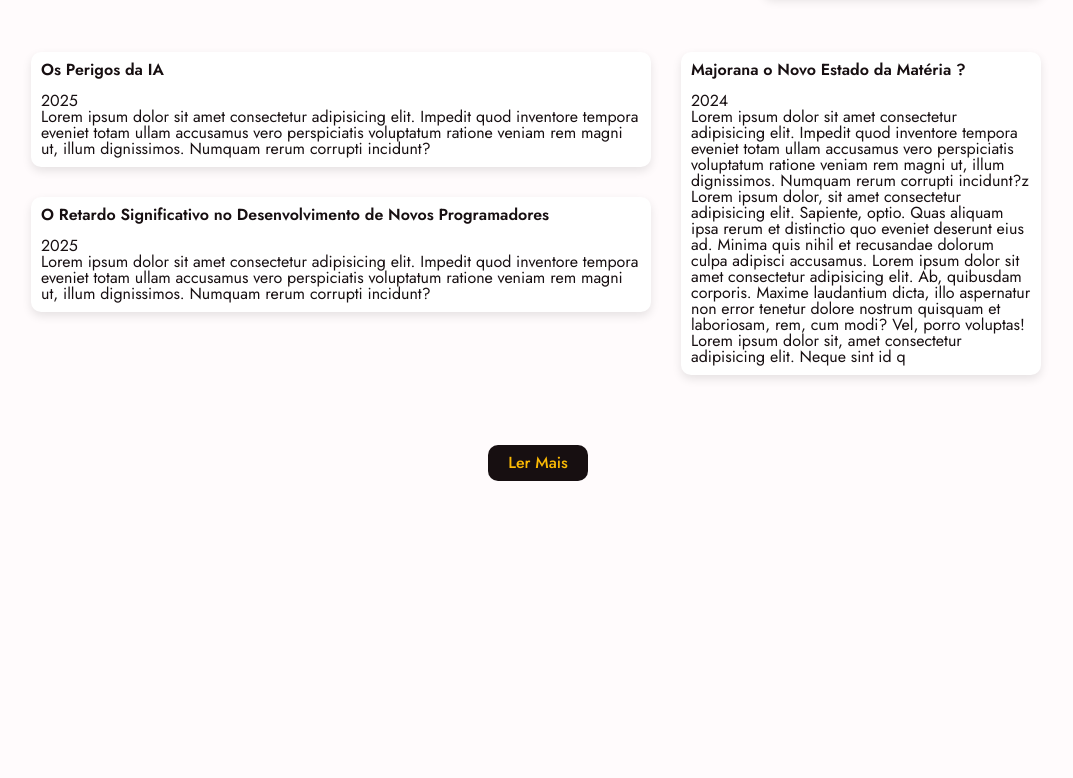
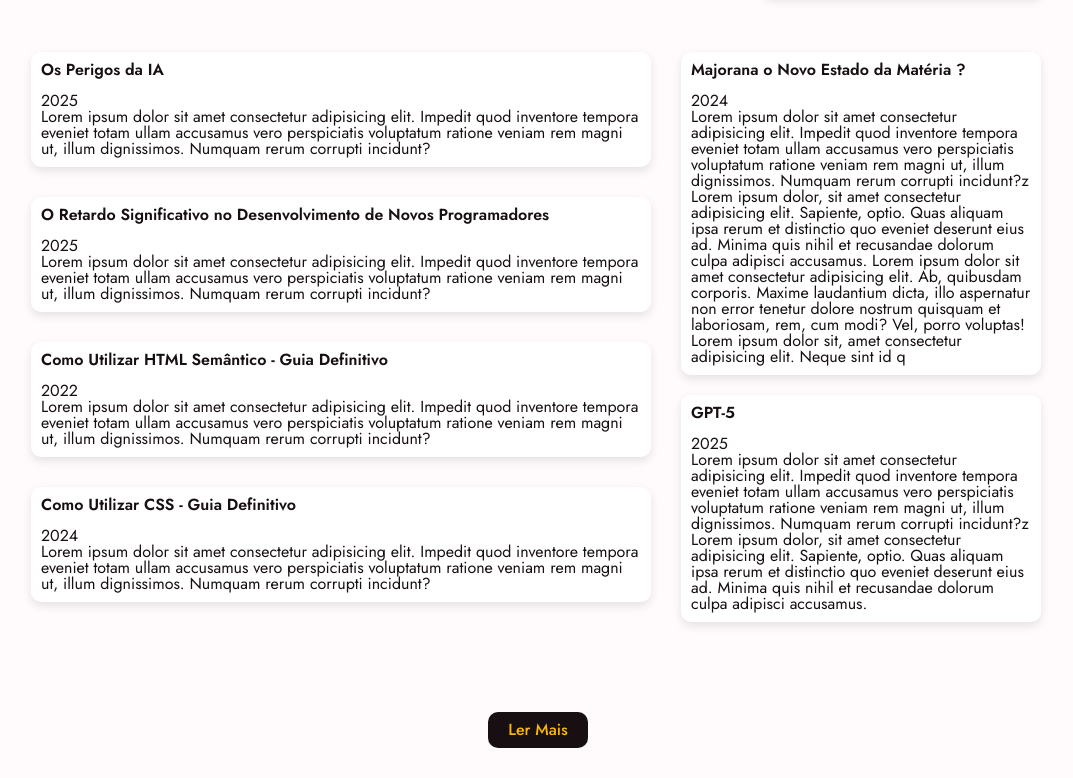
Before and after one commit to Isaac-Loiola/blogood, a plain HTML site: page index.html in a window 1280 px wide. Shown: the part 1746-2524 px from the top of the page, without its empty margins (102-1175 px from the left). Before the commit the page ends 2257 px from the top, so only its background shows below. Drawn offline with Linux system fonts and the light colour scheme.

Commit message:
Novos cards de documentação adicionado.

```diff
--- a/css/style.css
+++ b/css/style.css
@@ -166,12 +166,15 @@ main{
 
 .poster-litle{
     width: 340px;
+
     flex-direction: column;
     align-items: flex-end;
 }
 
 .poster-users-litle{
     width: 100%;
+
+    margin-bottom: 20px;
     background-color: #FFF;
     padding: 10px;
     border-radius: 10px;
--- a/index.html
+++ b/index.html
@@ -127,6 +127,18 @@
                         <data value="2024">2025</data>
                         <p class="paragraph-poster-user">Lorem ipsum dolor sit amet consectetur adipisicing elit. Impedit quod inventore tempora eveniet totam ullam accusamus vero perspiciatis voluptatum ratione veniam rem magni ut, illum dignissimos. Numquam rerum corrupti incidunt?</p>
                     </section>
+
+                    <section class="poster-users">
+                        <h2 class="content-poster-users" class="date-poster-users">Como Utilizar HTML Semântico - Guia Definitivo</h2>
+                        <data value="2024">2022</data>
+                        <p class="paragraph-poster-user">Lorem ipsum dolor sit amet consectetur adipisicing elit. Impedit quod inventore tempora eveniet totam ullam accusamus vero perspiciatis voluptatum ratione veniam rem magni ut, illum dignissimos. Numquam rerum corrupti incidunt?</p>
+                    </section>
+
+                    <section class="poster-users">
+                        <h2 class="content-poster-users" class="date-poster-users">Como Utilizar CSS - Guia Definitivo</h2>
+                        <data value="2024">2024</data>
+                        <p class="paragraph-poster-user">Lorem ipsum dolor sit amet consectetur adipisicing elit. Impedit quod inventore tempora eveniet totam ullam accusamus vero perspiciatis voluptatum ratione veniam rem magni ut, illum dignissimos. Numquam rerum corrupti incidunt?</p>
+                    </section>
                 </div>
 
                 <div class="poster-litle">
@@ -134,6 +146,13 @@
                         <h2 class="content-poster-users">Majorana o Novo Estado da Matéria ?</h2>
                         <data value="2024" class="date-poster-users-litle">2024</data>
                         <p class="paragraph-poster-user">Lorem ipsum dolor sit amet consectetur adipisicing elit. Impedit quod inventore tempora eveniet totam ullam accusamus vero perspiciatis voluptatum ratione veniam rem magni ut, illum dignissimos. Numquam rerum corrupti incidunt?z Lorem ipsum dolor, sit amet consectetur adipisicing elit. Sapiente, optio. Quas aliquam ipsa rerum et distinctio quo eveniet deserunt eius ad. Minima quis nihil et recusandae dolorum culpa adipisci accusamus. Lorem ipsum dolor sit amet consectetur adipisicing elit. Ab, quibusdam corporis. Maxime laudantium dicta, illo aspernatur non error tenetur dolore nostrum quisquam et laboriosam, rem, cum modi? Vel, porro voluptas! Lorem ipsum dolor sit, amet consectetur adipisicing elit. Neque sint id q
+                        </p>
+                    </section>
+
+                     <section class="poster-users-litle">
+                        <h2 class="content-poster-users">GPT-5</h2>
+                        <data value="2024" class="date-poster-users-litle">2025</data>
+                        <p class="paragraph-poster-user">Lorem ipsum dolor sit amet consectetur adipisicing elit. Impedit quod inventore tempora eveniet totam ullam accusamus vero perspiciatis voluptatum ratione veniam rem magni ut, illum dignissimos. Numquam rerum corrupti incidunt?z Lorem ipsum dolor, sit amet consectetur adipisicing elit. Sapiente, optio. Quas aliquam ipsa rerum et distinctio quo eveniet deserunt eius ad. Minima quis nihil et recusandae dolorum culpa adipisci accusamus.
                         </p>
                     </section>
                 </div>
```
